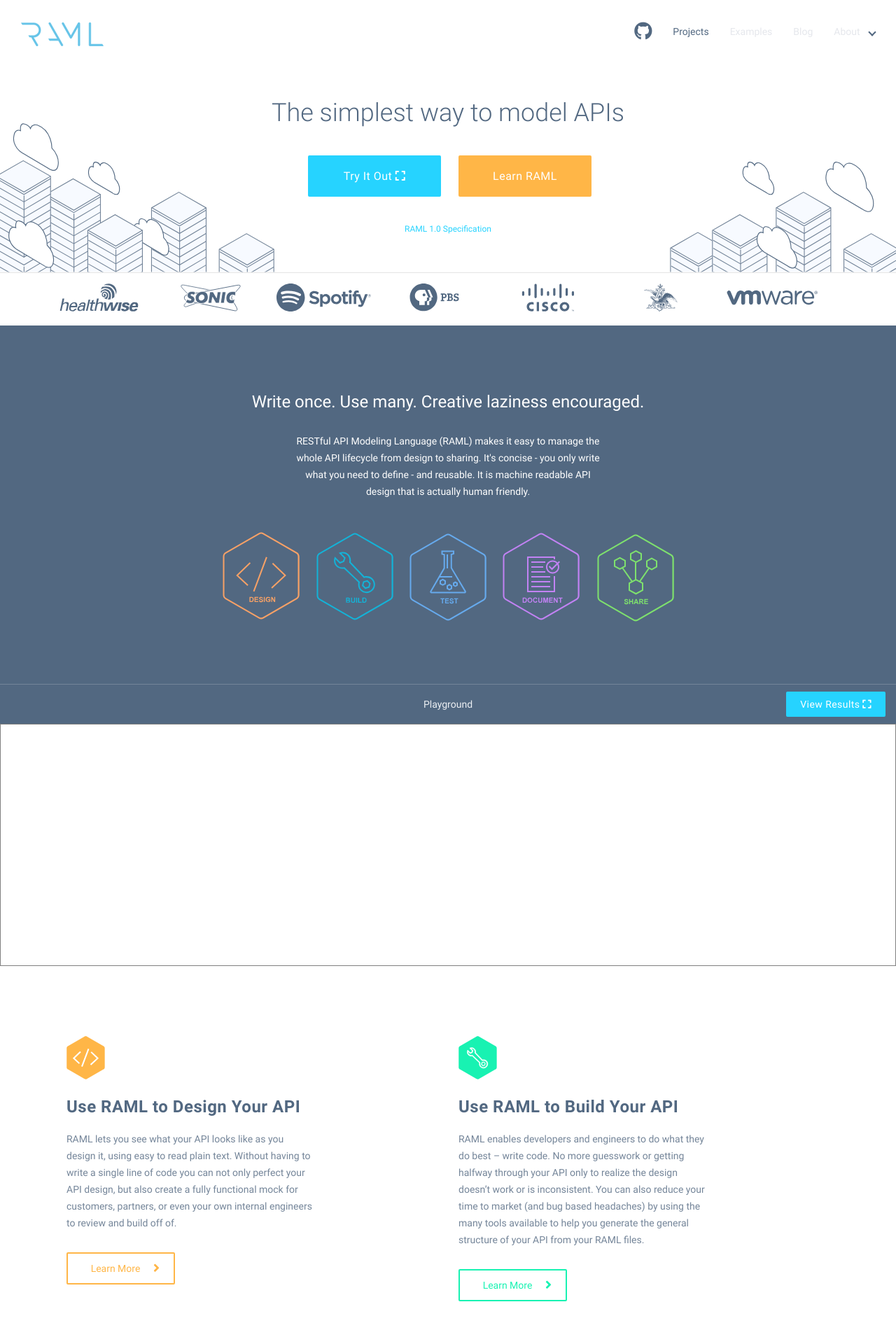
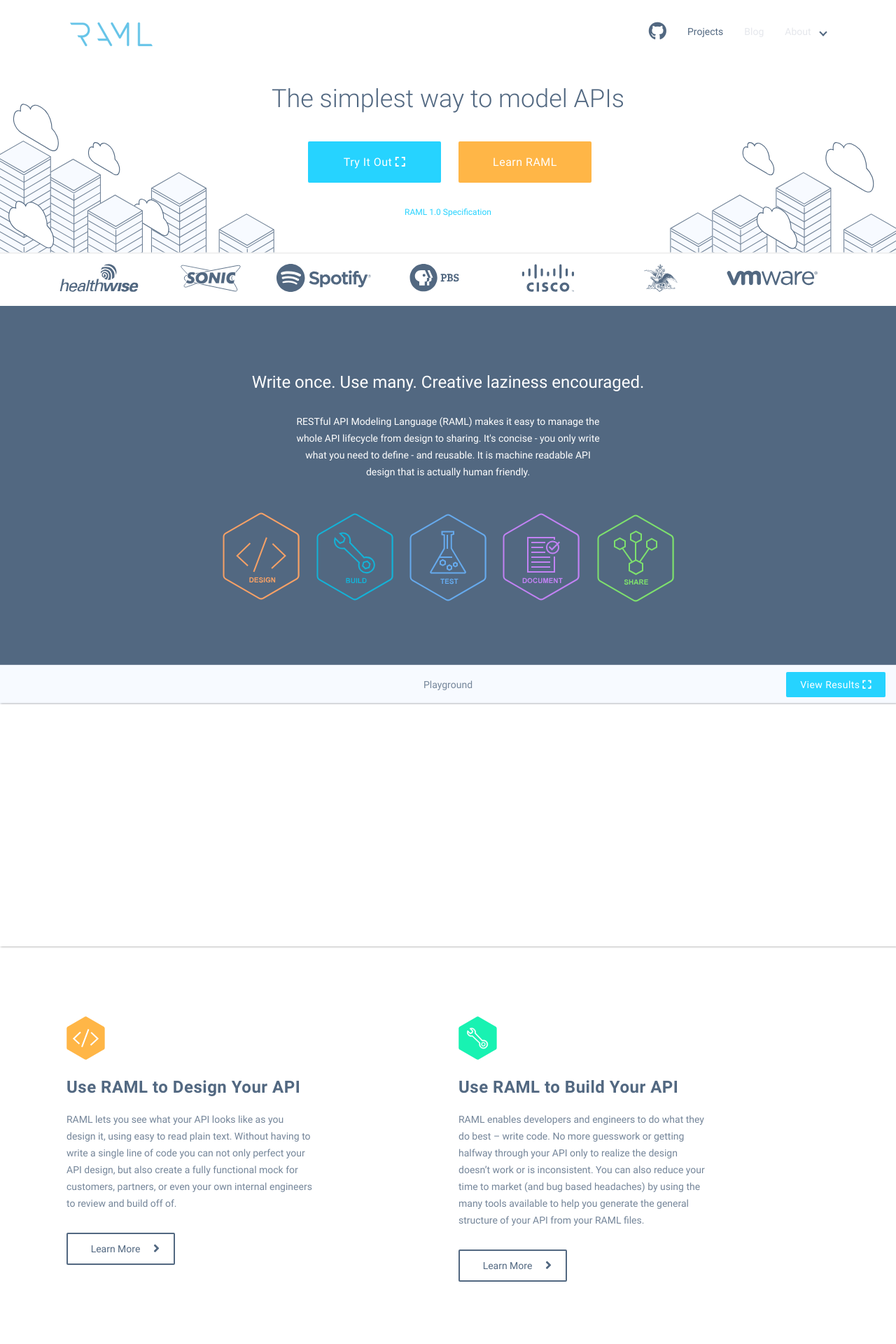
Before and after one commit to raml-org/raml-org, a Jekyll site: the page built from index.html, in a window 1280 px wide. Shown: the top 1920 px of the page at 70% size. Built offline with Jekyll 4.4.1, drawn with Linux system fonts in a browser that asks for light colours; nearby versions of some CDN libraries; a script that is not in the unit is left out.

Commit message:
281896970 fixing secondary nav and home page items

```diff
--- a/_includes/nav.html
+++ b/_includes/nav.html
@@ -7,17 +7,16 @@
         <div class="collapse navbar-collapse" id="collapsibleNavbar">
           <ul class="navbar-nav justify-content-end">
               <li> <img class="d-sm-block d-lg-none d-md-none nav-logo" src="/images/ramllogo.png"> <i class="fab fa-github"></i></li>
-              <li class="active nav-item"><a class="nav-link" href="#">Projects</a></li>
-              <li class="nav-item"><a class="nav-link" href="#">Examples</a></li>
-              <li class="nav-item"><a class="nav-link" href="#">Blog</a></li>
+              <li class="active nav-item"><a class="nav-link" href="/projects">Projects</a></li>
+              <li class="nav-item"><a class="nav-link" href="https://medium.com/raml-api">Blog</a></li>
               <li class="nav-item dropdown">
                 <a class="nav-link dropdown-toggle" href="#" id="navbardrop" data-toggle="dropdown">
                   About <span class="caret"></span>
                 </a>
                 <div class="dropdown-menu">
-                  <a class="dropdown-item" href="#">Link 1</a>
-                  <a class="dropdown-item" href="#">Link 2</a>
-                  <a class="dropdown-item" href="#">Link 3</a>
+                  <a class="dropdown-item" href="/about-raml">About RAML</a>
+                  <a class="dropdown-item" href="/workgroup">Workgroup</a>
+                  <a class="dropdown-item" href="/legal">Legal</a>
                 </div>
               </li>
           </ul>
--- a/css/style.scss
+++ b/css/style.scss
@@ -44,6 +44,13 @@
 $slate-gray:#526881;
 $light-gray:#748599;
 $flash-white:#EDF0F4;
+$lighter-gray:#F7FAFF;
+
+.container-fluid, .container{
+  @media(min-width: 1400px){
+    width: 1140px;
+  }
+}
 
 a:hover{
   text-decoration: none!important;
@@ -62,6 +69,7 @@
       top: 0;
       left: 0;
       position: relative;
+      z-index: 2;
     }
 }
 
@@ -80,6 +88,7 @@
         @media(max-width: 767px){
           display: inline-block;
           padding-right: 20px;
+          width: 100%;
         }
         a{
           font-size: 14px; line-height:26px;color: #8F9299;
@@ -121,6 +130,7 @@
         }
       .dropdown-menu{
         padding: 10px;
+        width: 250px;
       }
       .dropdown-toggle {
         border: 2px solid;
@@ -193,6 +203,10 @@
 header{
   .navbar-expand-md{
     background-color: transparent;border-color:transparent;padding: 22px 30px;margin-bottom: 20px;
+    @media(min-width: 1200px){
+      width: 1140px;
+      margin: 0 auto;
+    }
     @media(max-width: 767px){
       padding: 20px 0;margin-bottom: 0;z-index: 999;
       .navbar-collapse{
@@ -258,7 +272,7 @@
           display: none;
         }
         .dropdown-menu{
-          padding: 20px 5px;
+          padding: 15px 0px;
           min-width: 167px;
           box-shadow: none;
           border-radius: 2px;
@@ -315,6 +329,10 @@
 }
 
 .tophead-banner{
+  @media(min-width: 1400px){
+    width: 1140px;
+    margin: 0 auto;
+  }
   background-image: url('/images/banner-img__homepage-raml.svg');
   background-size: 100%;
   background-repeat: no-repeat;
@@ -327,10 +345,10 @@
         }
     }
     p{
-      font-size: 12px; color:$sky-blue;margin-bottom: 50px;
+      font-size: 12px; color:$sky-blue;margin-bottom: 46px;
     }
     .buttons{
-      margin: 40px auto 24px;
+      margin: 40px auto 20px;
       text-align: center;
       width: 450px;
       @media(max-width: 767px){
@@ -399,7 +417,7 @@
     display: none;
   }
   h1{
-    color: $flash-white; font-family: 'Roboto-Regular';  font-size: 14px;  font-weight: 500; line-height: 16px;margin:0;background: $slate-gray;padding: 20px;border-top: 1px solid #748599;width: 100%;}
+    color: $light-gray; font-family: 'Roboto-Regular';  font-size: 14px;  font-weight: 500; line-height: 16px;margin:0;background: $lighter-gray;padding: 20px;border-top: 1px solid $light-gray;width: 100%;}
   .output-block{
     h4{
       background-color: #EDF0F4;color: #000;
@@ -424,8 +442,8 @@
         background-color: $sky-blue-hover;
       }
   .editor-block{
+    box-shadow: 1px 0px 3px #808080;
     .monaco-editor{
-      background-color: #F7FAFF;
       .editor-scrollable{
         .view-lines{
           .mtk5{
@@ -467,7 +485,7 @@
     }
   }
   .row-bg-color{
-    background-color: #F7FAFF;
+    background-color:$lighter-gray;
     padding: 105px 0;
     margin-top: 105px;
     img{
@@ -482,22 +500,11 @@
     width: 155px;
     text-align: center;
     border-radius: 2px;
+    color: $slate-gray;
   }
 
   .more-btn:before{
     content: "\f105";font-weight: bold;font-family: 'Font Awesome\ 5 Free';font-style: normal;text-decoration: inherit;font-size: 18px;position: absolute;top: 9px;right: 20px;
-  }
-  .orange{
-    color: $orange;
-  }
-  .green{
-    color: $green;
-  }
-  .sky-blue{
-    color: $sky-blue;
-  }
-  .blue-purple{
-    color: $blue-purple;
   }
   p{
     color: $light-gray;width: 353px;
@@ -512,7 +519,7 @@
     font-size: 14px;line-height: 22px;position: relative;
   }
   .bdr{
-    border:0px solid;width: 350px;padding: 30px;border-radius: 2px;margin-top: 135px;background-color: #F7FAFF;
+    border:0px solid;width: 350px;padding: 30px;border-radius: 2px;margin-top: 135px;background-color: $lighter-gray;
       @media(max-width: 767px){
         width: 100%!important;margin-top: 50px;padding: 20px;
       }
@@ -527,14 +534,11 @@
       width: 100%;margin-bottom: 20px;font-family: $font-face-light;
     }
     a{
-      font-size: 16px;line-height: 19px;letter-spacing: 0.5px;border:0px solid;border-radius: 2px;background-color: $sky-blue;width: 220px; color: #fff;display: block;padding: 20px;text-align: center;
+      font-size: 16px;line-height: 19px;letter-spacing: 0.5px;border:0px solid;border-radius: 2px;background-color: $slate-gray;width: 220px; color: #fff;display: block;padding: 20px;text-align: center;
       @media(max-width: 767px){
         width: 100%!important;
       }
     }
-    a:hover{
-        background-color: $sky-blue-hover;
-      }
     @media(max-width: 991px){
       width: 331px;
     }
@@ -728,10 +732,10 @@
 }
 
 #build-bg-color{
-  background-color: #F7FAFF;
+  background-color: $lighter-gray;
 }
 #document-bg-color{
-  background-color: #F7FAFF;
+  background-color: $lighter-gray;
 }
 
 
--- a/index.html
+++ b/index.html
@@ -53,7 +53,7 @@
         <h1 class="text-center">Playground</h1>
         <a class="pull-right" href="">View Results <i class="fas fa-expand"></i></a>
         <div class="col-md-12 col-sm-12 editor-block padd_00">
-          <div id="container" style="width:100%;height:346px;border:1px solid grey;"></div>
+          <div id="container" style="width:100%;height:346px;"></div>
         </div>
       </div>
     </div>
```
Also changed, not shown: other parts of index.html (+1 -1 lines).
